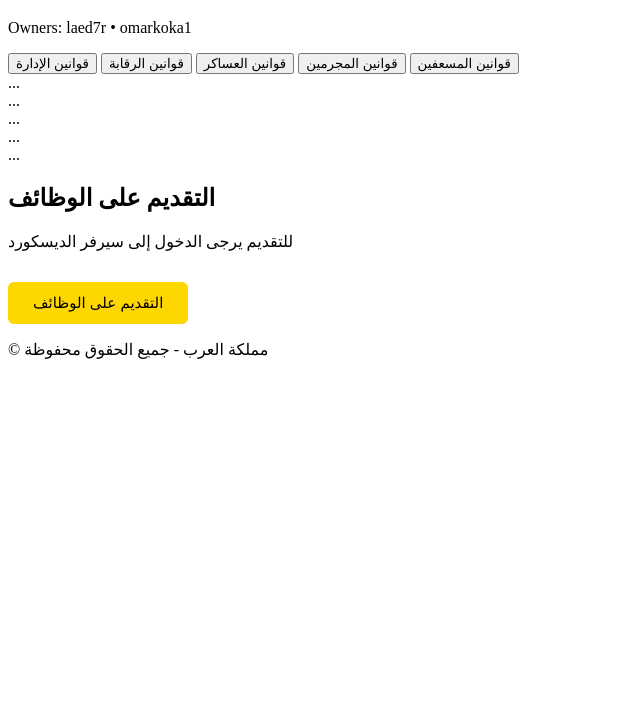
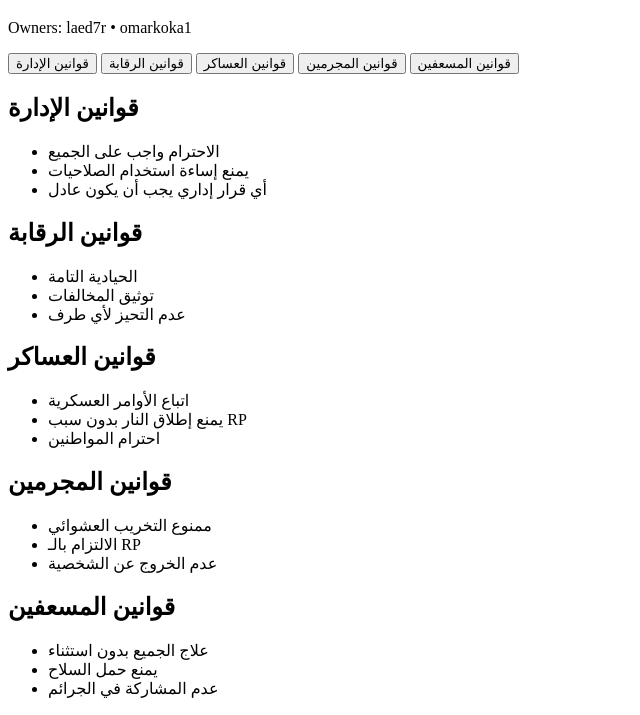
Before and after one commit to laedr341-dev/-., a plain HTML site: page index.html in a window 1280 px wide. Shown: the part 62-777 px from the top of the page, without its empty margins (0-640 px from the left). Drawn offline with Linux system fonts and the light colour scheme; a script that the page names is missing.

Commit message:
Update index.html

```diff
--- a/index.html
+++ b/index.html
@@ -22,18 +22,56 @@
 
 <main>
 
-  <!-- الأقسام -->
-  <section id="admin" class="content active">...</section>
-  <section id="moderation" class="content">...</section>
-  <section id="army" class="content">...</section>
-  <section id="criminals" class="content">...</section>
-  <section id="medics" class="content">...</section>
+  <section id="admin" class="content active">
+    <h2>قوانين الإدارة</h2>
+    <ul>
+      <li>الاحترام واجب على الجميع</li>
+      <li>يمنع إساءة استخدام الصلاحيات</li>
+      <li>أي قرار إداري يجب أن يكون عادل</li>
+    </ul>
+  </section>
 
-  <!-- قسم التقديم -->
+  <section id="moderation" class="content">
+    <h2>قوانين الرقابة</h2>
+    <ul>
+      <li>الحيادية التامة</li>
+      <li>توثيق المخالفات</li>
+      <li>عدم التحيز لأي طرف</li>
+    </ul>
+  </section>
+
+  <section id="army" class="content">
+    <h2>قوانين العساكر</h2>
+    <ul>
+      <li>اتباع الأوامر العسكرية</li>
+      <li>يمنع إطلاق النار بدون سبب RP</li>
+      <li>احترام المواطنين</li>
+    </ul>
+  </section>
+
+  <section id="criminals" class="content">
+    <h2>قوانين المجرمين</h2>
+    <ul>
+      <li>ممنوع التخريب العشوائي</li>
+      <li>الالتزام بالـ RP</li>
+      <li>عدم الخروج عن الشخصية</li>
+    </ul>
+  </section>
+
+  <section id="medics" class="content">
+    <h2>قوانين المسعفين</h2>
+    <ul>
+      <li>علاج الجميع بدون استثناء</li>
+      <li>يمنع حمل السلاح</li>
+      <li>عدم المشاركة في الجرائم</li>
+    </ul>
+  </section>
+
+  <!-- التقديم على الوظائف -->
   <section id="apply" class="content active">
     <h2>التقديم على الوظائف</h2>
-    <p>للتقديم يرجى الدخول إلى سيرفر الديسكورد</p>
-    <button class="apply-btn" id="applyBtn">التقديم على الوظائف</button>
+    <p>للتقديم على الوظائف، يرجى الضغط على الزر أدناه والدخول إلى الديسكورد.</p>
+    <button class="apply-btn" onclick="applyJobs()">التقديم على الوظائف</button>
   </section>
 
 </main>
```
